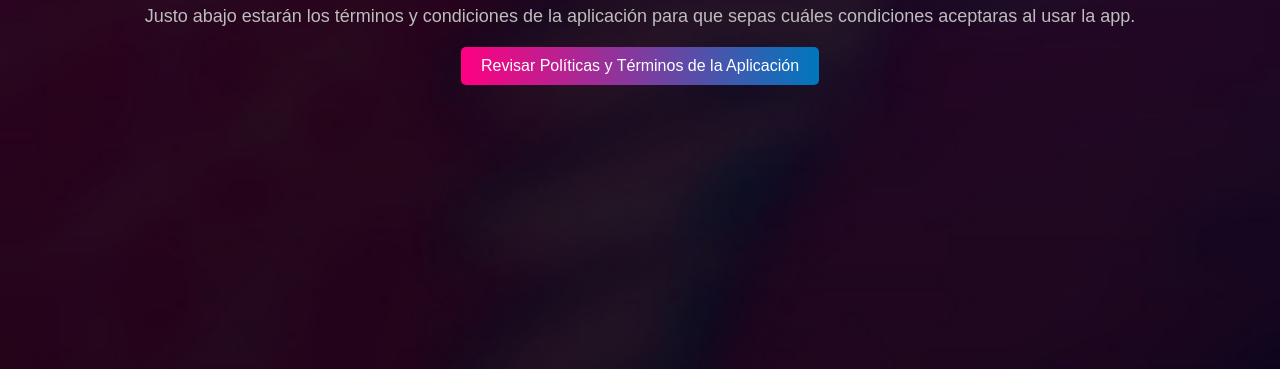
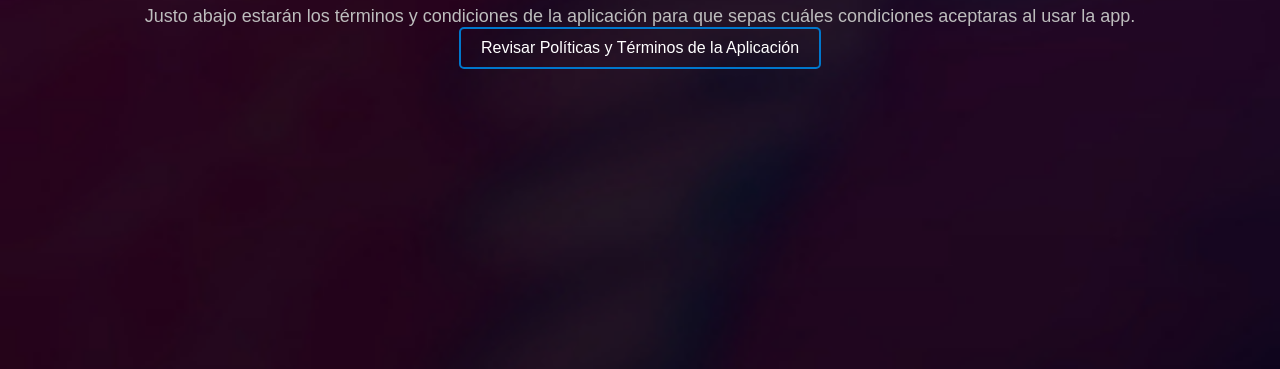
Before and after one commit to JeamDeveloper/Flownded, a plain HTML site: page empezar.html in a window 1280 px wide. Shown: the part 431-800 px from the top of the page. Drawn offline with Linux system fonts and the light colour scheme.

Commit message:
Actualizar empezar.html

```diff
--- a/empezar.html
+++ b/empezar.html
@@ -52,45 +52,35 @@
 			margin-bottom: 0px;
 		}
 
-		button {
-			background-image: linear-gradient(to right, #FF0080, #0077be);
-			color: #F8F8F8;
+				.button {
+			position: relative;
+			display: inline-block;
 			padding: 10px 20px;
-			border: none;
+			font-size: 16px;
 			border-radius: 5px;
-			font-size: 1em;
-			cursor: pointer;
-			margin-bottom: 21px;
+			color: #ffffff;
+			background: transparent;
+			border: 2px solid #0077CC;
+			overflow: hidden;
 		}
 
-		.button-container {
-			display: flex;
-			justify-content: flex-end;
-			width: 100%;
+		.button:before {
+			content: "";
+			position: absolute;
+			top: -2px;
+			left: -2px;
+			right: -2px;
+			bottom: -2px;
+			background: linear-gradient(to bottom, #ff4b2b, #ff416c);
+			z-index: -1;
+			border-radius: 5px;
+			opacity: 0;
+			transition: 0.5s;
 		}
 
-		.button-container button {
-			margin-right: 0;
+		.button:hover:before {
+			opacity: 1;
 		}
-
-		.button {
-			background-color: #0077CC;
-			border: none;
-			color: white;
-			padding: 10px 20px;
-			text-align: center;
-			text-decoration: none;
-			display: inline-block;
-			font-size: 16px;
-			margin: 20px;
-			border-radius: 5px;
-		}
-
-		.button:hover {
-			background-color: #005CA9;
-			cursor: pointer;
-		}
-
 		.font-small {
 			font-family: 'Netflix Sans', sans-serif;
 			font-size: 16px;
```
